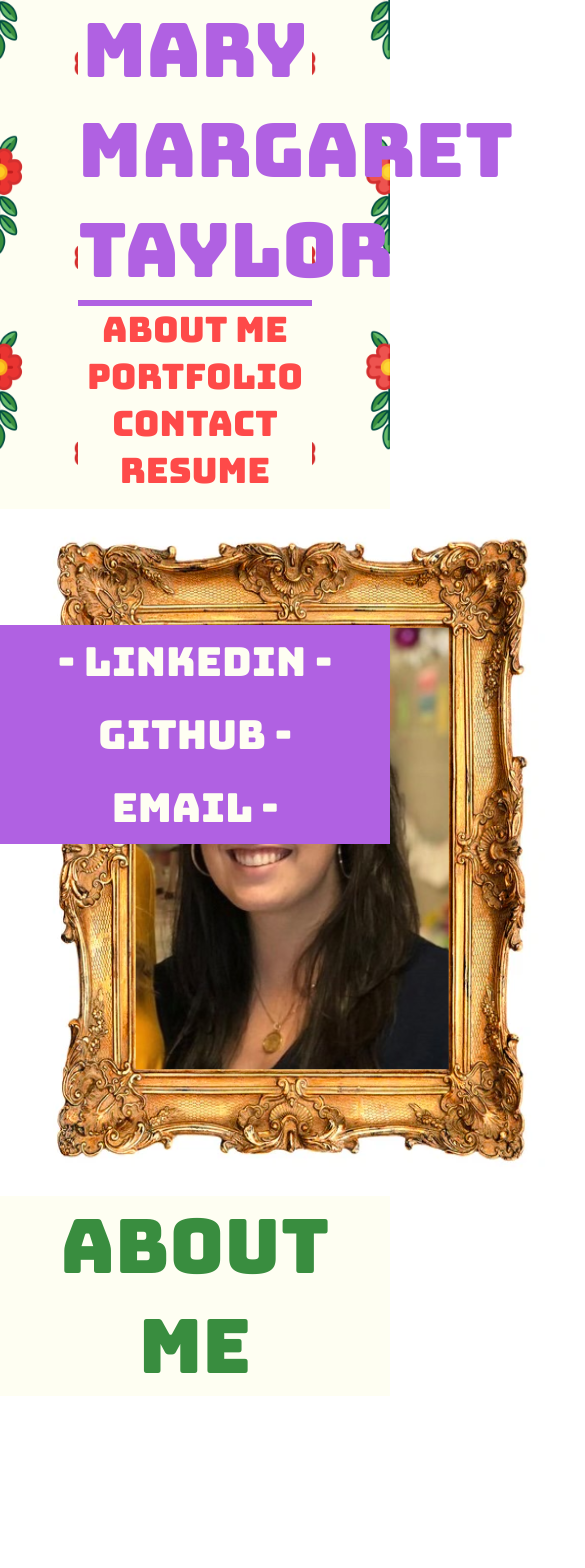
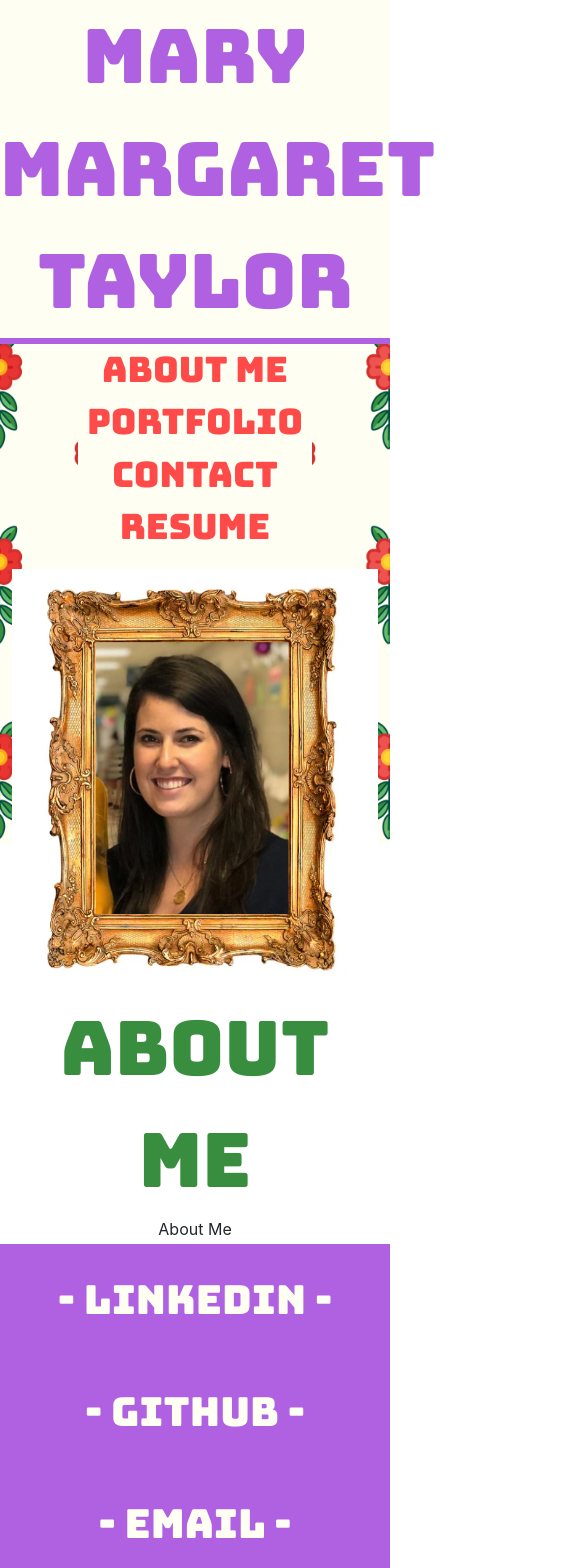
Before and after one commit to mmtaylor7/portfolio-react, a React (Create React App) app: page / in a window 390 px wide. Shown: the top 1568 px of the page, 585 px wide, since content can reach past the window. Before the commit the page ends 1396 px from the top, so only its background shows below. Built offline with nearby package versions, Linux system fonts and the light colour scheme.

Commit message:
aboutme responsiveness

```diff
--- a/src/App.css
+++ b/src/App.css
@@ -32,6 +32,11 @@
   color: #61dafb;
 }
 
+.routes {
+  width: 100%;
+  min-height: 80vh;
+}
+
 @keyframes App-logo-spin {
   from {
     transform: rotate(0deg);
--- a/src/App.js
+++ b/src/App.js
@@ -15,12 +15,16 @@ function App() {
     <div className="App">
       <Header />
       <NavBar />
+
+      <div className="routes">
         <Routes>
           <Route path="/" element={<AboutMe />} />
           <Route path="/portfolio" element={<Portfolio />} />
           <Route path="/contact" element={<Contact />} />
           <Route path="/resume" element={<Resume />} />
         </Routes>
+      </div>
+
       <Footer />
     </div>
   );
--- a/src/components/Footer/Footer.css
+++ b/src/components/Footer/Footer.css
@@ -1,8 +1,6 @@
 @import url("https://fonts.googleapis.com/css2?family=Bungee&display=swap");
 
 .footer-center {
-  position: absolute;
-  bottom: 0;
   width: 100%;
   justify-content: center;
   align-items: center;
--- a/src/components/Footer/Footer.js
+++ b/src/components/Footer/Footer.js
@@ -5,9 +5,9 @@ export default function Footer() {
   return (
     <div className="footer-center">
       <footer className="footer-style text-center text-lg-start">
-        <div className="text-center p-3 footer-text">- LinkedIn - </div>
-        <div className="text-center p-3 footer-text">GitHub - </div>
-        <div className="text-center p-3 footer-text">Email -</div>
+        <div className="text-center p-3 footer-text">- LinkedIn -</div>
+        <div className="text-center p-3 footer-text">- GitHub -</div>
+        <div className="text-center p-3 footer-text">- Email -</div>
       </footer>
     </div>
   );
--- a/src/components/Header/Header.css
+++ b/src/components/Header/Header.css
@@ -4,8 +4,6 @@
   font-family: "Bungee", cursive;
   font-size: 75px;
   color: #b061e2;
-  margin-left: 20%;
-  margin-right: 20%;
   background-color: #fefef2;
   border-bottom: #b061e2;
   border-bottom-style: solid;
--- a/src/index.js
+++ b/src/index.js
@@ -1,5 +1,7 @@
 import React from "react";
 import ReactDOM from "react-dom/client";
+import "bootstrap/dist/css/bootstrap.min.css";
+
 import "./index.css";
 import App from "./App";
 import { BrowserRouter } from "react-router-dom";
--- a/src/pages/AboutMe/AboutMe.css
+++ b/src/pages/AboutMe/AboutMe.css
@@ -1,11 +1,20 @@
 .body-div {
   display: flex;
-  flex-wrap: wrap;
+  /* flex-wrap: wrap; */
+}
+
+.headshot {
+  max-width: 100%;
+  height: auto;
 }
 
 .page-title {
   font-family: "Bungee", cursive;
   font-size: 75px;
   color: #398d3f;
-  background-color: #fefef2;
+  /* background-color: #fefef2; */
+  background: #fefef2, 0.5;
 }
+
+.about-text {
+}
--- a/src/pages/AboutMe/AboutMe.js
+++ b/src/pages/AboutMe/AboutMe.js
@@ -1,17 +1,34 @@
 import { Routes, Route, Link } from "react-router-dom";
-import cuteMM from "../assets/headshotpicture.jpg";
 
 import "./AboutMe.css";
+
+import { Button, Col, Row } from "react-bootstrap";
 
 function AboutMe() {
   return (
     <div className="container body-div">
+      <Row>
+        <Col sm={12} md={3}>
+          <img
+            className="img headshot"
+            alt="Headshot"
+            src={require("../assets/Headshot.png")}
+          />
+        </Col>
+        <Col sm={12} md={3}>
+          <div className="page-title sm-2">
+            <div className="page-title sm-2">About Me</div>
+            <div></div>
+          </div>
+        </Col>
+        <Col sm={12} md={6}>
+          <div className="about-text sm-2">
+            <div className="about-text sm-2">About Me</div>
+            <div></div>
+          </div>
+        </Col>
+      </Row>
       {/* <img alt="Headshot" src="../assets/headshotpicture.jpeg" /> */}
-      <img alt="Headshot" src={require("../assets/Headshot.png")} />
-      <div>
-        <div className="page-title">About Me</div>
-        <div></div>
-      </div>
     </div>
   );
 }
```
Lines whose indentation alone changed are shown as unchanged.
